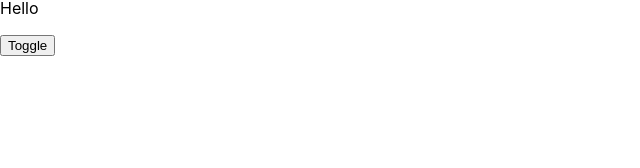
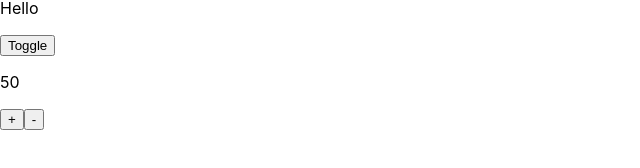
Before and after one commit to Timothy-Merchant/my-first-react-project, a React (Create React App) app in the folder my-first-project/: page / in a window 1280 px wide. Shown: the part 428-596 px from the top of the page, without its empty margins (0-640 px from the left). Built offline with nearby package versions, Linux system fonts and the light colour scheme.

Commit message:
Completed state challenge 4

```diff
--- a/my-first-project/src/components/Stuff.js
+++ b/my-first-project/src/components/Stuff.js
@@ -4,6 +4,7 @@ import Square from "./Square";
 import People from "./People";
 import Clicked from "./day02components/Clicked";
 import ToggleText from "./day02components/ToggleText";
+import Counter from "./day02components/Counter";
 
 const Stuff = ({ square }) => {
     return (
@@ -17,7 +18,8 @@ const Stuff = ({ square }) => {
                 backgroundColor="hotpink"
             /> : null}
             <Clicked />
-            <ToggleText initial="Hello" alternate="World"/>
+            <ToggleText initial="Hello" alternate="World" />
+            <Counter initial={50} max={100} />
         </>
     );
 };
--- /dev/null
+++ b/my-first-project/src/components/day02components/Counter.js
@@ -0,0 +1,48 @@
+import { Component } from "react";
+
+class Counter extends Component {
+
+    constructor(props) {
+
+        super(props);
+
+        this.state = {
+            plusClicked: false,
+            minusClicked: false,
+            number: this.props.initial
+        };
+
+        this.increment = this.increment.bind(this);
+        this.decrement = this.decrement.bind(this);
+    }
+
+    increment() {
+        if (this.state.number < this.props.max) {
+
+            this.setState({
+                ...this.state,
+                number: this.state.number + 1
+            })
+        }
+    }
+
+    decrement() {
+
+        this.setState({
+            number: this.state.number - 1
+        })
+    }
+
+    render() {
+
+        return (
+            <>
+                <p>{this.state.number}</p>
+                <button onClick={this.increment}>+</button>
+                <button onClick={this.decrement}>-</button>
+            </>
+        );
+    }
+}
+
+export default Counter;
```
